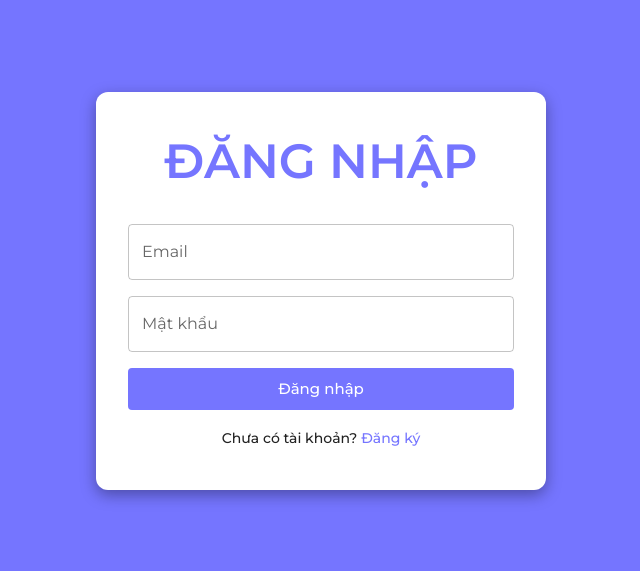
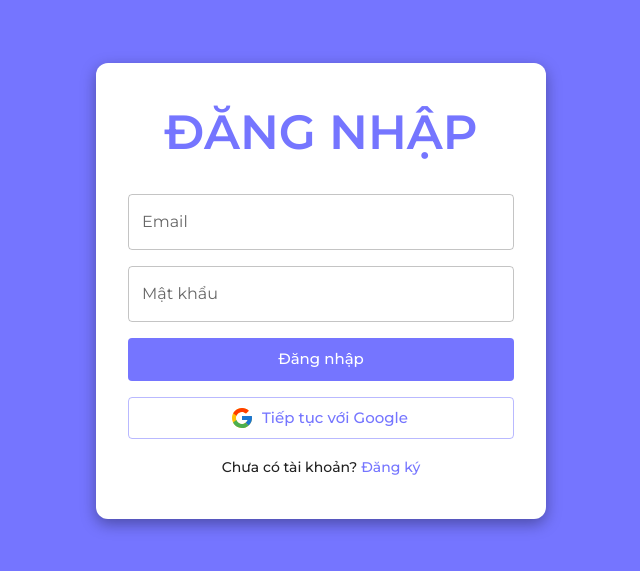
Before and after one commit to nnsng/social-client, a React (Vite) app: page /login in a window 1280 px wide. Shown: the part 109-680 px from the top of the page, without its empty margins (319-959 px from the left). Built offline with nearby package versions, Linux system fonts and the light colour scheme; no server answers.

Commit message:
update regex

```diff
--- a/src/features/auth/components/AuthForm.tsx
+++ b/src/features/auth/components/AuthForm.tsx
@@ -131,7 +131,7 @@ export default function AuthForm(props: AuthFormProps) {
             </Button>
           </Grid>
 
-          <Grid item xs={12} hidden>
+          <Grid item xs={12}>
             <Button
               variant="outlined"
               color="primary"
--- a/src/features/setting/components/EditProfileForm.tsx
+++ b/src/features/setting/components/EditProfileForm.tsx
@@ -29,13 +29,13 @@ export default function EditProfileFrom(props: EditProfileFromProps) {
     username: yup
       .string()
       .min(6, validate.username.min(6))
-      .max(50, validate.username.max(50))
-      .matches(/^[a-zA-Z0-9]*$/, validate.username.valid),
+      .max(50, validate.username.max(20))
+      .matches(/^(?![_.])[a-zA-Z0-9._]+(?<![_.])$/, validate.username.valid),
     email: yup.string().email().required(),
     phone: yup
       .string()
       .max(10)
-      .matches(/[0-9]|^$/, validate.phone.valid),
+      .matches(/(0[3|5|7|8|9])+([0-9]{8})\b/, validate.phone.valid),
   });
 
   const { control, handleSubmit, getValues, reset, clearErrors } = useForm({
```
